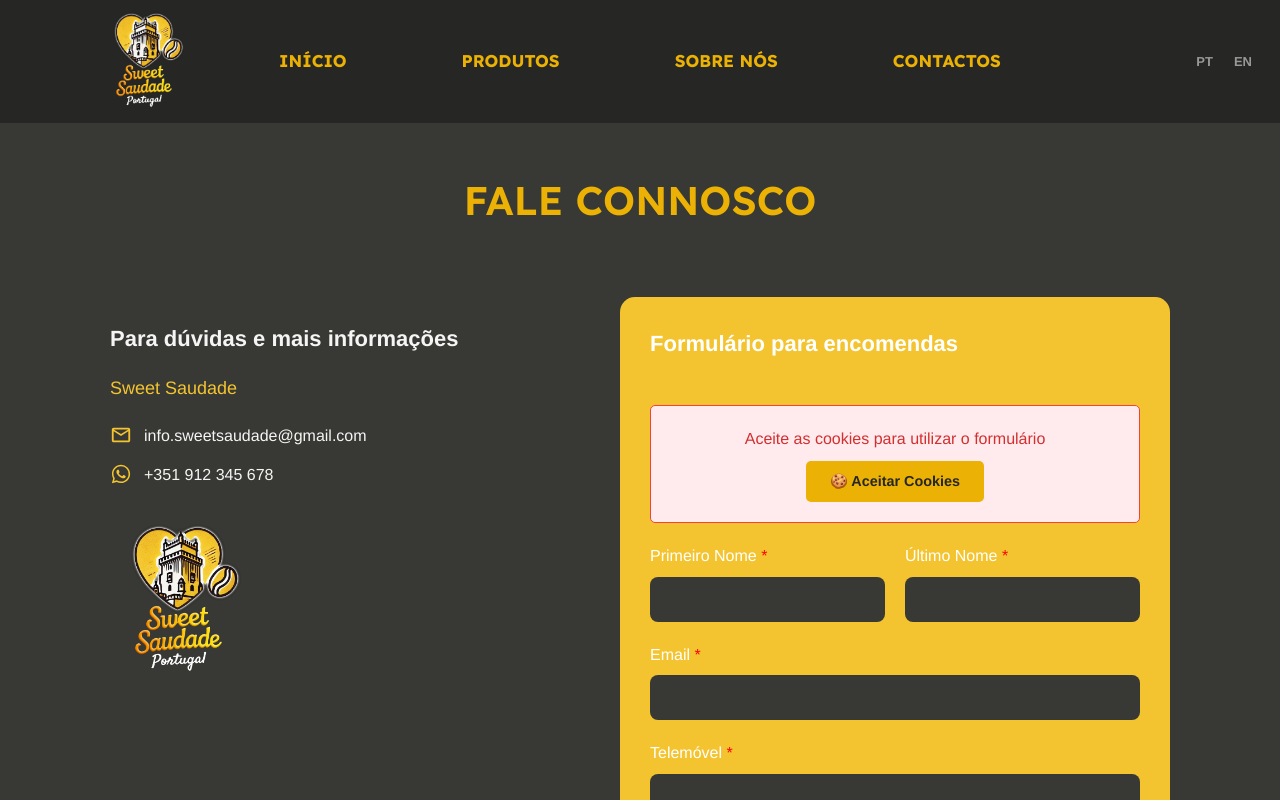
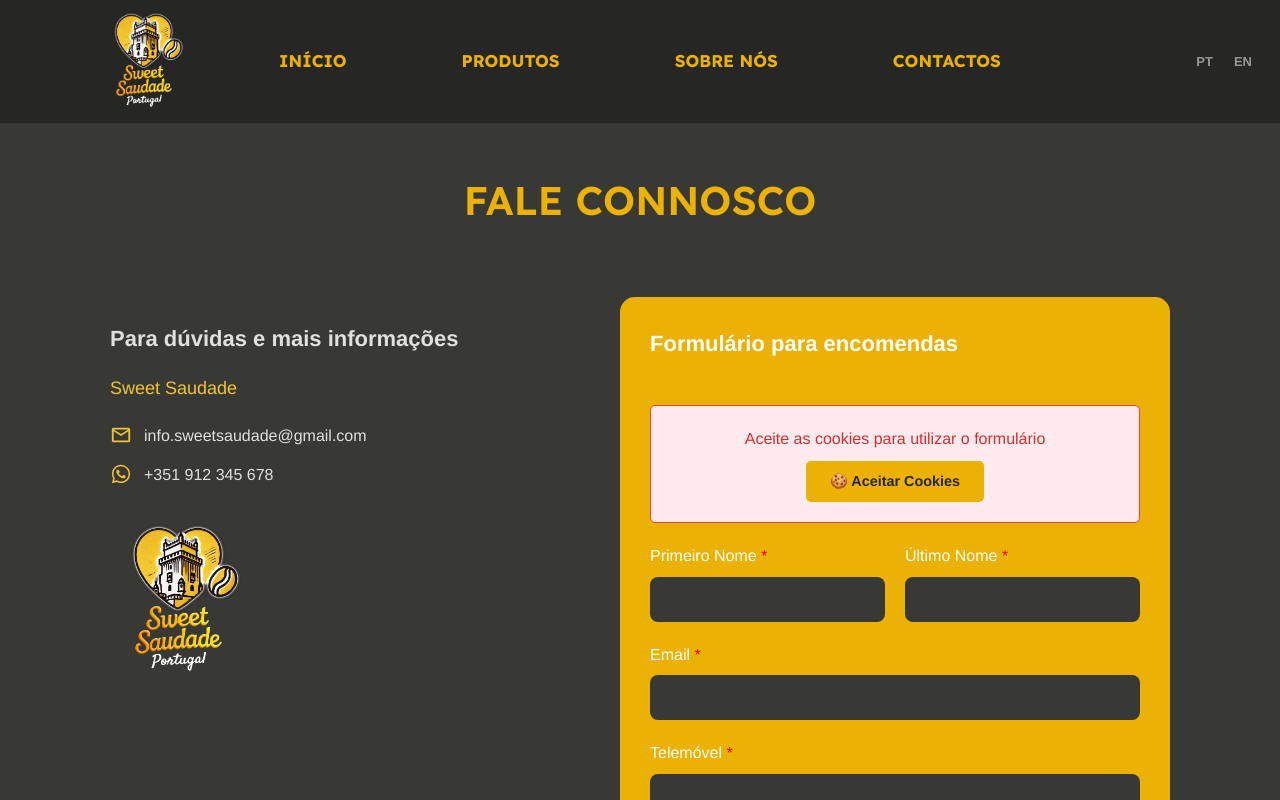
Before and after one commit to guilhermeferreiragomes/sweet-saudade-frontend, a React (Vite) app: page /contactos in a window 1280 px wide. Shown: the top 800 px of the page. Built offline with nearby package versions, Linux system fonts and the light colour scheme.

Commit message:
alteracoes

```diff
--- a/src/components/Contactos/Contactar/Contactar.css
+++ b/src/components/Contactos/Contactar/Contactar.css
@@ -33,7 +33,7 @@
 }
 
 .duvidas p {
-    color: #f5f5f5;
+    color: #e0e0e0;
     font-size: 18px;
     margin-bottom: 20px;
 }
@@ -41,14 +41,14 @@
 .duvidasP {
     font-size: 22px !important;
     font-weight: bold;
-    color: white;
+    color: #e0e0e0;
     margin-top: 25px;
 }
 
 .duvidasPi {
     font-size: 22px !important;
     font-weight: bold;
-    color: white;
+    color: #e0e0e0;
 }
 
 .sweet-saudade {
@@ -68,7 +68,7 @@
 }
 
 .duvidas ul li a {
-    color: #f5f5f5;
+    color: #e0e0e0;
     text-decoration: none;
     display: flex;
     align-items: center;
@@ -118,7 +118,7 @@
 
 .formulario {
     flex: 1;
-    background-color: #f4c430;
+    background-color: #ebb104;
     padding: 30px;
     border-radius: 15px;
     max-width: 550px;
--- a/src/components/HomePage/OurPorducts/OurProducts.css
+++ b/src/components/HomePage/OurPorducts/OurProducts.css
@@ -63,7 +63,7 @@
 }
 
 .home-product-name {
-    color: white;
+    color: #e0e0e0;
     font-size: 20px;
     text-align: center;
     margin: 8px 0 0; /* Reduzido para 0 de margem inferior */
--- a/src/components/Produtcs/ProductDetail/ProductDetail.css
+++ b/src/components/Produtcs/ProductDetail/ProductDetail.css
@@ -59,7 +59,7 @@
 .product-description {
   font-size: 18px;
   line-height: 1.7;
-  color: #ffffff;
+  color: #e0e0e0;
   text-align: justify;
   margin: 0;
 }
--- a/src/components/Produtcs/ProductsList/ProductsList.css
+++ b/src/components/Produtcs/ProductsList/ProductsList.css
@@ -38,7 +38,7 @@
 
 .Product-name {
     padding-top: 15px;
-    color: white;
+    color: #e0e0e0;
     font-size: 20px;
     text-align: center;
     margin: 0;
```
